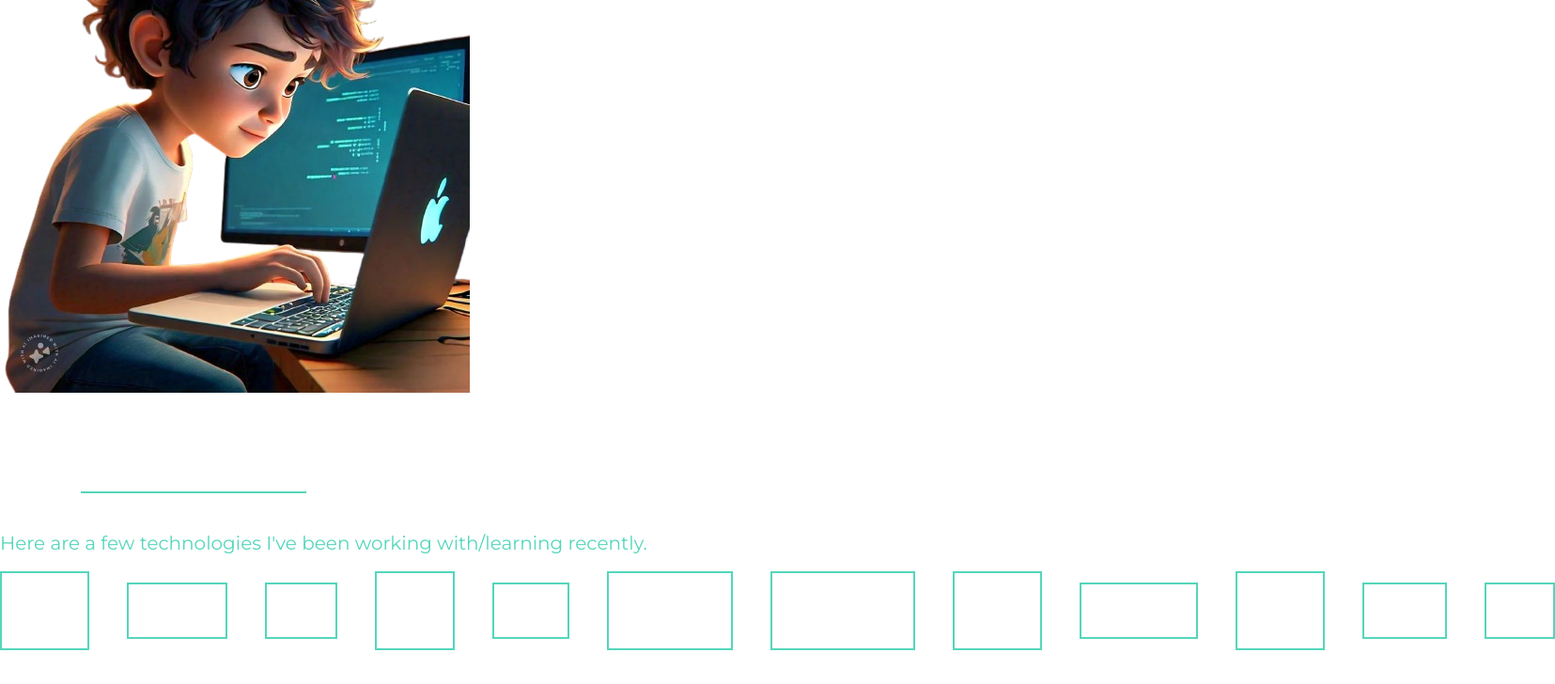
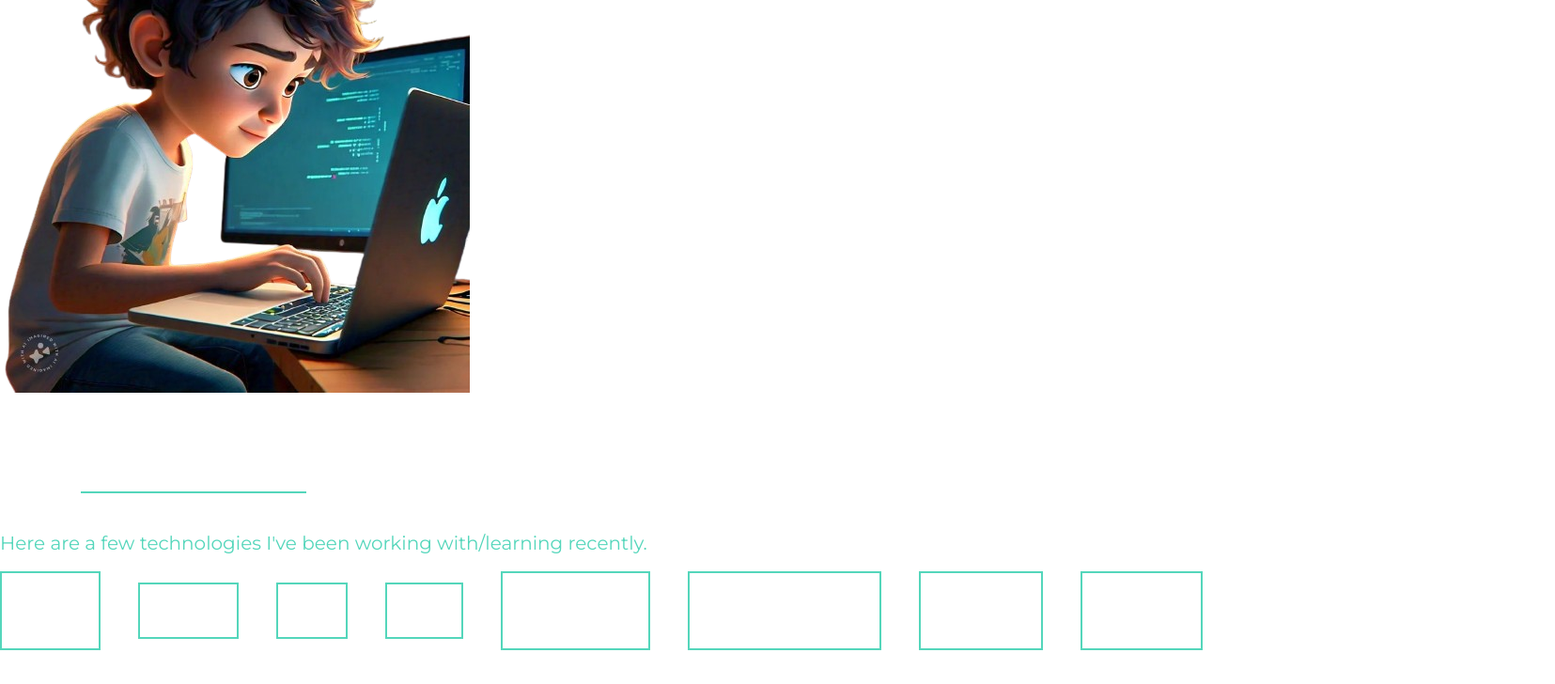
Before and after one commit to nishu2525/Portfolio, a React (Vite) app: page /About in a window 1280 px wide. Shown: the part 224-952 px from the top of the page at 94% size, 1655 px wide, since content can reach past the window. Built offline with nearby package versions, Linux system fonts and the light colour scheme.

Commit message:
updated new skills

```diff
--- a/src/Pages/About.jsx
+++ b/src/Pages/About.jsx
@@ -8,15 +8,11 @@
     "Power BI",
     "Tableau",
     "SQL",
-    "MS Excel",
     "CRM",
   "Lead Generation",
   "Business Development",
     "React Native",
-    "JavaScript",
     "MERN Stack",
-    "HTML",
-    "CSS",
   ];
   return (
     <div id="about-section">
```
